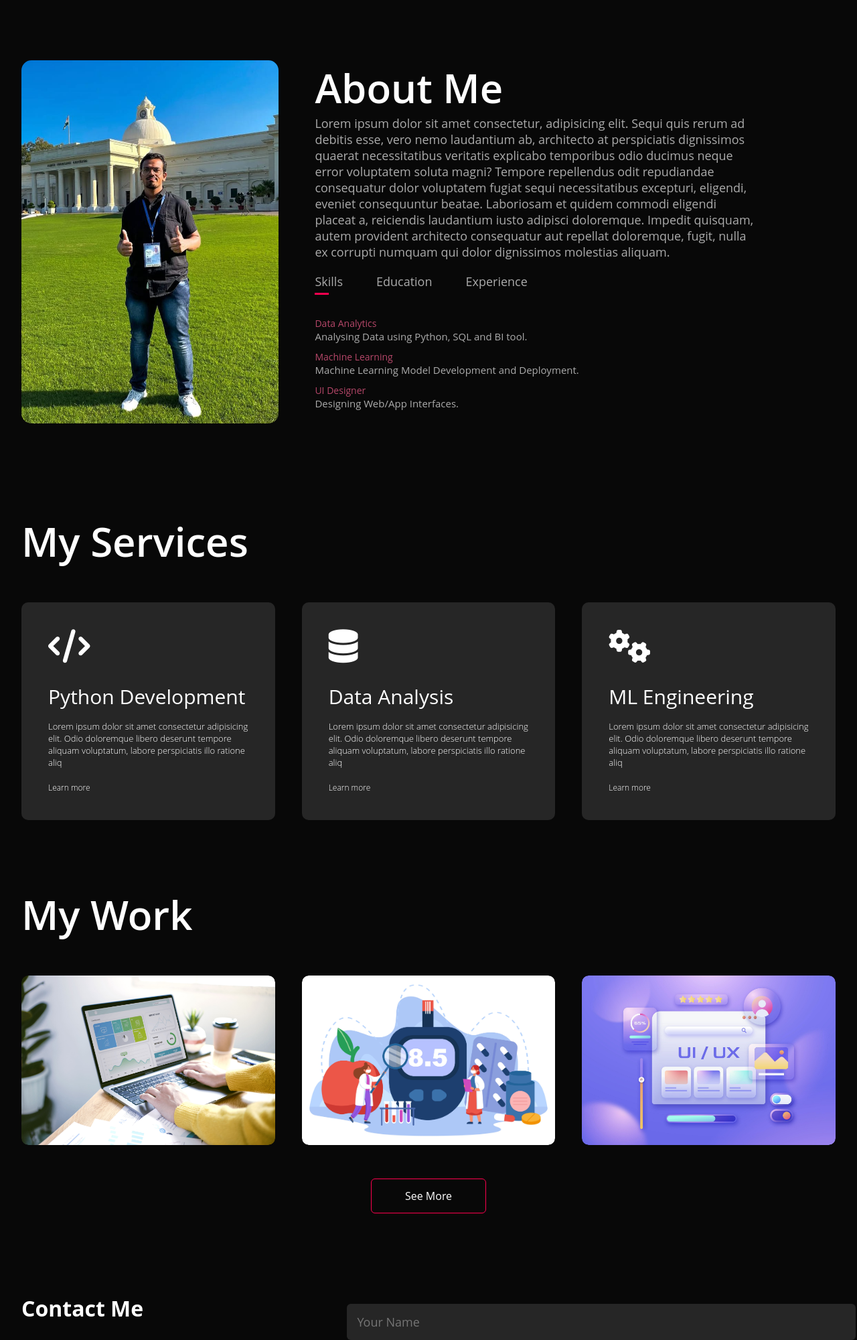
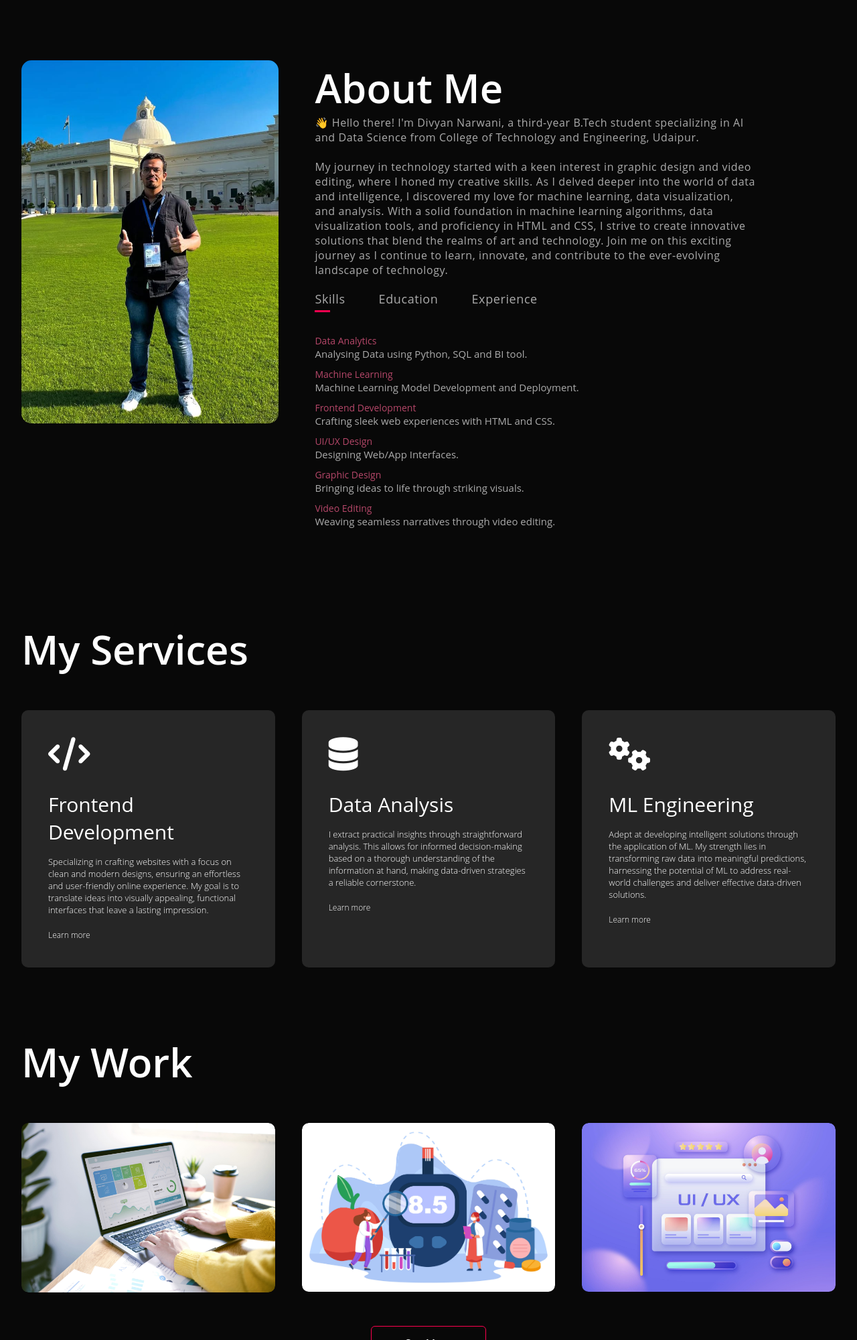
Before and after one commit to divyannarwani/portfolio, a plain HTML site: page index.html in a window 1280 px wide. Shown: the part 800-2800 px from the top of the page at 67% size. Drawn offline with Linux system fonts and the light colour scheme.

Commit message:
content added

```diff
--- a/index.html
+++ b/index.html
@@ -17,11 +17,11 @@
         <nav>
             <img src="images/Divyan.png" class="logo">
             <ul id="sidemenu">
-                <li><a href="#header">Home</a></li>
-                <li><a href="#about">About</a></li>
-                <li><a href="#services">Service</a></li>
-                <li><a href="#portfolio">Portfolio</a></li>
-                <li><a href="#contact">Contact</a></li>
+                <li><a href="#header" onclick="closemenu()">Home</a></li>
+                <li><a href="#about" onclick="closemenu()">About</a></li>
+                <li><a href="#services" onclick="closemenu()">Service</a></li>
+                <li><a href="#portfolio" onclick="closemenu()">Portfolio</a></li>
+                <li><a href="#contact" onclick="closemenu()">Contact</a></li>
                 <i class="fa-solid fa-xmark" onclick="closemenu()"></i>
             </ul>
             <i class="fa-solid fa-bars" onclick="openmenu()"></i>
@@ -48,7 +48,13 @@
 
             <div class="about-col-2">
                 <h1 class="sub-title">About Me</h1>
-                <p style="font-size: 18px;">Lorem ipsum dolor sit amet consectetur, adipisicing elit. Sequi quis rerum ad debitis esse, vero nemo laudantium ab, architecto at perspiciatis dignissimos quaerat necessitatibus veritatis explicabo temporibus odio ducimus neque error voluptatem soluta magni? Tempore repellendus odit repudiandae consequatur dolor voluptatem fugiat sequi necessitatibus excepturi, eligendi, eveniet consequuntur beatae. Laboriosam et quidem commodi eligendi placeat a, reiciendis laudantium iusto adipisci doloremque. Impedit quisquam, autem provident architecto consequatur aut repellat doloremque, fugit, nulla ex corrupti numquam qui dolor dignissimos molestias aliquam.</p>
+                <p>
+
+                    👋 Hello there! I'm Divyan Narwani, a third-year B.Tech student specializing in AI and Data Science from College of Technology and Engineering, Udaipur.
+                    <br><br>
+                    My journey in technology started with a keen interest in graphic design and video editing, where I honed my creative skills. As I delved deeper into the world of data and intelligence, I discovered my love for machine learning, data visualization, and analysis.
+
+                    With a solid foundation in machine learning algorithms, data visualization tools, and proficiency in HTML and CSS, I strive to create innovative solutions that blend the realms of art and technology. Join me on this exciting journey as I continue to learn, innovate, and contribute to the ever-evolving landscape of technology.</p>
 
                 <div class="tab-titles">
                     <p class="tab-links active-link" onclick="opentab('Skills')">Skills</p>
@@ -60,7 +66,10 @@
                     <ul>
                         <li><span>Data Analytics</span><br>Analysing Data using Python, SQL and BI tool.</li>
                         <li><span>Machine Learning</span><br>Machine Learning Model Development and Deployment.</li>
-                        <li><span>UI Designer</span><br>Designing Web/App Interfaces.</li>
+                        <li><span>Frontend Development</span><br>Crafting sleek web experiences with HTML and CSS.</li>
+                        <li><span>UI/UX Design</span><br>Designing Web/App Interfaces.</li>
+                        <li><span>Graphic Design</span><br>Bringing ideas to life through striking visuals.</li>
+                        <li><span>Video Editing</span><br>Weaving seamless narratives through video editing.</li>
                     </ul>
                 </div>
 
@@ -96,20 +105,20 @@
         <div class="services-list">
             <div>
                 <i class="fa-solid fa-code"></i>
-                <h2>Python Development</h2>
-                <p>Lorem ipsum dolor sit amet consectetur adipisicing elit. Odio doloremque libero deserunt tempore aliquam voluptatum, labore perspiciatis illo ratione aliq</p>
+                <h2>Frontend Development</h2>
+                <p>Specializing in crafting websites with a focus on clean and modern designs, ensuring an effortless and user-friendly online experience. My goal is to translate ideas into visually appealing, functional interfaces that leave a lasting impression.</p>
                 <a href="maintainance.html">Learn more</a>
             </div>
             <div>
                 <i class="fa-solid fa-database"></i>
                 <h2>Data Analysis</h2>
-                <p>Lorem ipsum dolor sit amet consectetur adipisicing elit. Odio doloremque libero deserunt tempore aliquam voluptatum, labore perspiciatis illo ratione aliq</p>
+                <p>I extract practical insights through straightforward analysis. This allows for informed decision-making based on a thorough understanding of the information at hand, making data-driven strategies a reliable cornerstone.</p>
                 <a href="maintainance.html">Learn more</a>
             </div>
             <div>
                 <i class="fa-solid fa-gears"></i>
                 <h2>ML Engineering</h2>
-                <p>Lorem ipsum dolor sit amet consectetur adipisicing elit. Odio doloremque libero deserunt tempore aliquam voluptatum, labore perspiciatis illo ratione aliq</p>
+                <p>Adept at developing intelligent solutions through the application of ML. My strength lies in transforming raw data into meaningful predictions, harnessing the potential of ML to address real-world challenges and deliver effective data-driven solutions.</p>
                 <a href="maintainance.html">Learn more</a>
             </div>
         </div>
@@ -131,7 +140,7 @@
                 <img src="images/work image - Powerbi.jpg">
                 <div class="layer">
                     <h3>Power BI Dashboard</h3>
-                    <p>Lorem ipsum dolor sit amet consectetur adipisicing elit. Nihil vel soluta recusandae labore quos aut.</p>
+                    <p>Created a HR Attrition analytics Dashboard using Power BI.<br>By analyzing data, I've been able to uncover trends and patterns that help organizations make informed decisions about employee attrition.</p>
                     <a href="maintainance.html"><i class="fa-solid fa-up-right-from-square"></i></a>
                 </div>
             </div>
@@ -139,15 +148,15 @@
                 <img src="images/work image - Diabetes.jpg">
                 <div class="layer">
                     <h3>Diabetes Prediction</h3>
-                    <p>Lorem ipsum dolor sit amet consectetur adipisicing elit. Nihil vel soluta recusandae labore quos aut.</p>
+                    <p>Designed a robust diabetes prediction model with a focus on accuracy and reliability, the model interprets key health indicators to provide early insights, aiding in proactive healthcare decision-making.</p>
                     <a href="maintainance.html"><i class="fa-solid fa-up-right-from-square"></i></a>
                 </div>
             </div>
             <div class="work">
                 <img src="images/work image - UI_UX.jpg">
                 <div class="layer">
-                    <h3>UI/UX Design</h3>
-                    <p>Lorem ipsum dolor sit amet consectetur adipisicing elit. Nihil vel soluta recusandae labore quos aut.</p>
+                    <h3>User Interfaces</h3>
+                    <p>Specialized in combining UI/UX design principles with frontend development to create seamless and visually appealing applications. Prioritizing user-centric experiences and smooth functionality.</p>
                     <a href="maintainance.html"><i class="fa-solid fa-up-right-from-square"></i></a>
                 </div>
             </div>
--- a/style.css
+++ b/style.css
@@ -113,8 +113,15 @@ nav ul li a:hover::after{
 
 .about-col-2{
     flex-basis: 60%;
-    font-size: 24px;
+    font-size: 16px;
+    color: #ababab;
 }
+
+.about-col-2 p{
+    letter-spacing: 0.6px;
+}
+
+
 
 .sub-title{
     font-size: 60px;
@@ -416,8 +423,11 @@ nav .fa-solid{
 @media only screen and (max-width: 600px){
 
 
+
+
     #header{
-        background-image: url(images/image_mq.png);
+        background-image: url(images/imagemq.png);
+        margin: 0;
     }
 
     .header-text{
@@ -438,7 +448,7 @@ nav .fa-solid{
     nav .fa-solid{
         display: block;
         font-size: 25px;
-        margin-right: 5px;
+        margin-right: 0px;
     }
 
     nav ul{
```
Also changed, not shown: images/image.png, images/image_mq.png (deleted), images/imagemq.png (added).
